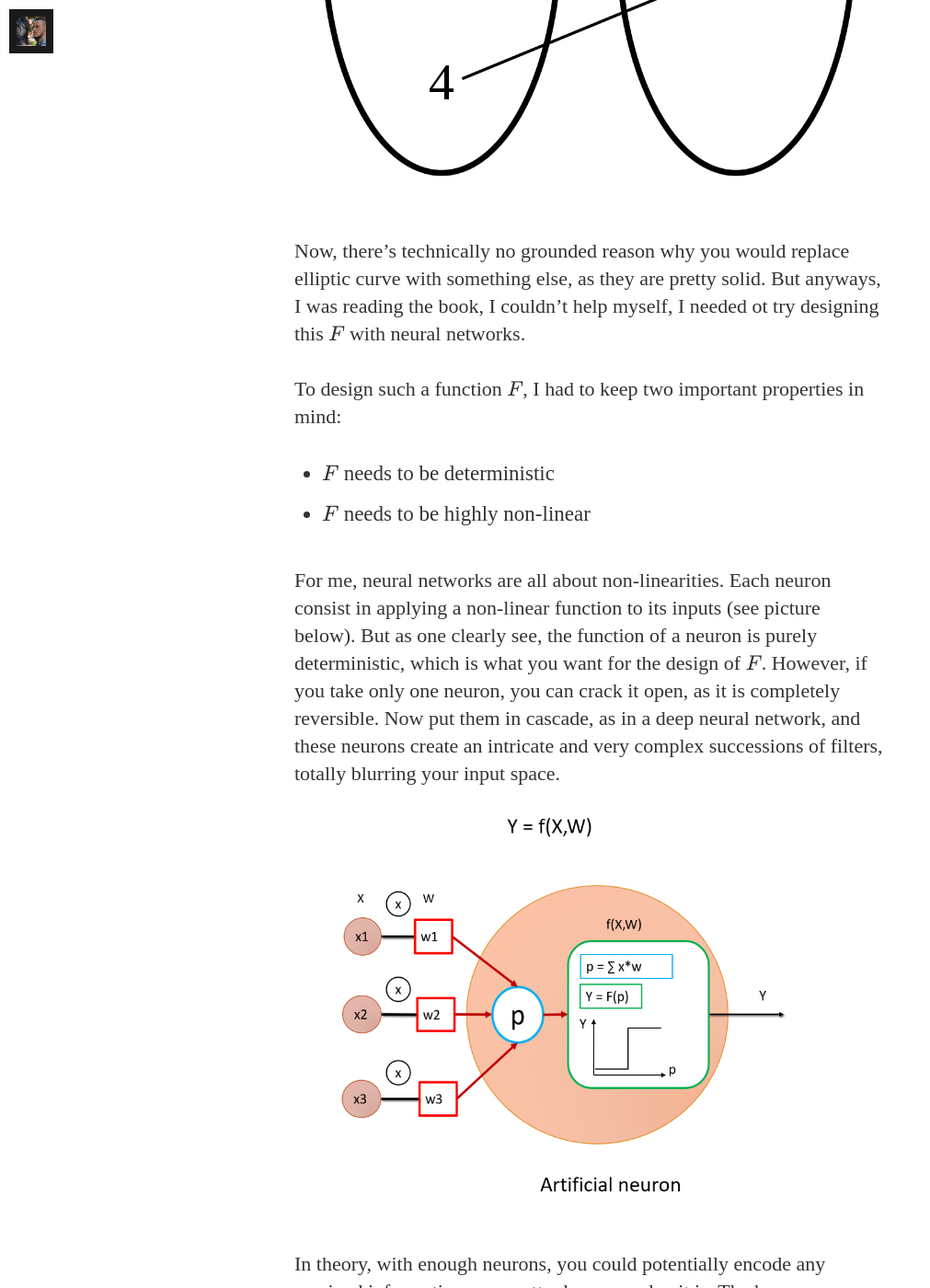
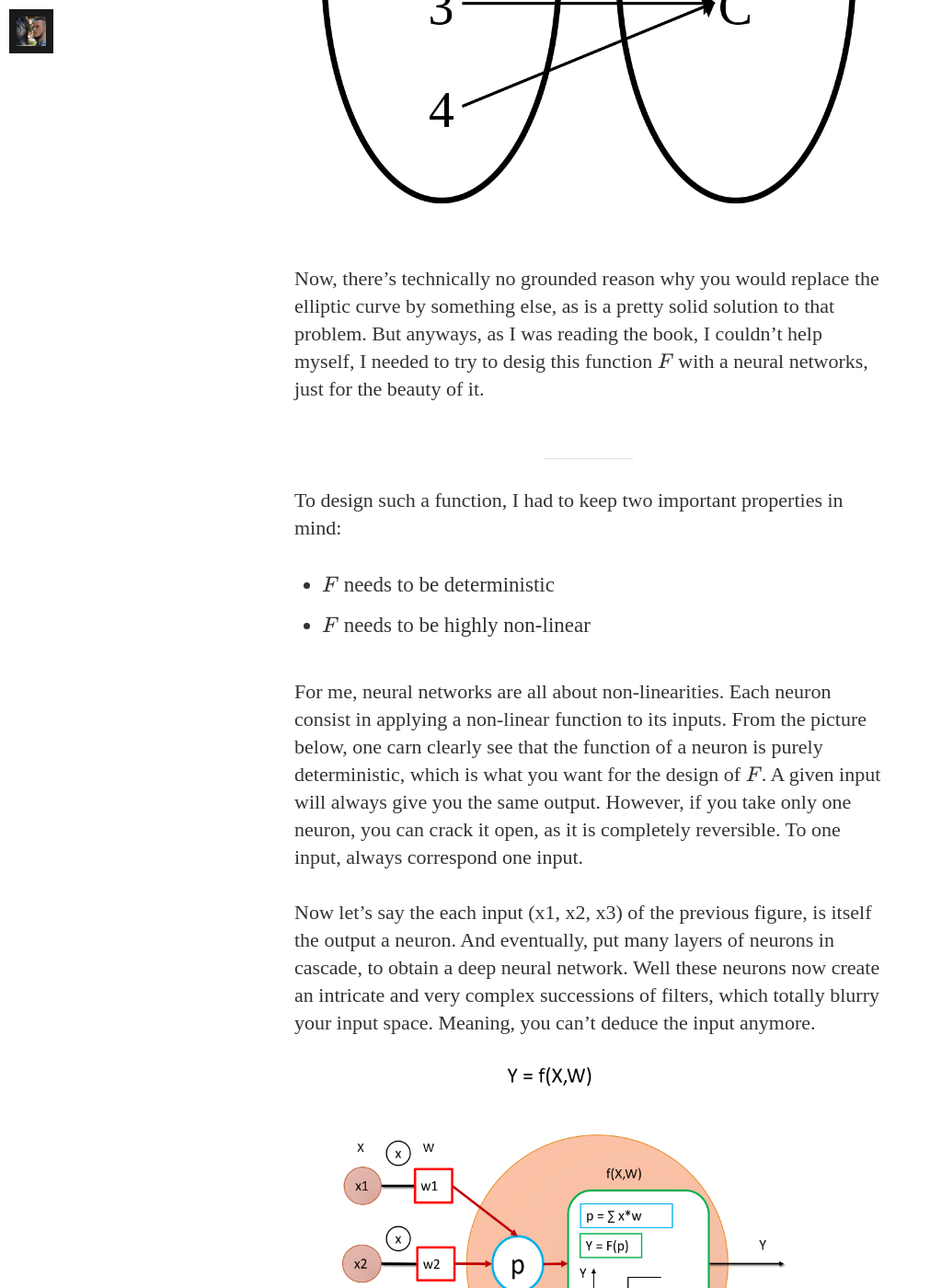
Before and after one commit to ManuNeuro/EmmanuelCalvet, a Jekyll site: the page built from _posts/2022-09-01-whitepaper-p1.md, in a window 1280 px wide and 1400 px high, scrolled down 2011 px. Shown: the whole window at 92% size, without its empty margins (0-1011 px from the left). Built offline with Jekyll 4.4.1, drawn with Linux system fonts in a browser that asks for light colours; nearby versions of some CDN libraries; some web fonts are replaced; formulas are drawn with MathJax 3; comment, search, counter and statistics services are not loaded; some of the changed text lies outside the part shown.

Commit message:
Update 2022-09-01-whitepaper-p1.md

```diff
--- a/_posts/2022-09-01-whitepaper-p1.md
+++ b/_posts/2022-09-01-whitepaper-p1.md
@@ -24,17 +24,21 @@
 
 $$F^{-1}(public\_key) \neq private\_key$$
 
-This is because it is a non-injective, surjective function, wich means that the function in not inversible. Put simply, to one public key, might correspond several private keys (see picture below).
+The use of elliptic curves render impossible the task of finding the inverse. This is because it is a non-injective, surjective function. Put simply, it means that to one public key, correspond several private keys (see picture below).
 
 ![Image taken from wikipedia.]({{ '/assets/article_images/2022-09-01-whitepaper-p1/pic1.png' | relative_url }})
 
-Now, there's technically no grounded reason why you would replace elliptic curve with something else, as they are pretty solid. But anyways, I was reading the book, I couldn't help myself, I needed ot try designing this $F$ with neural networks.
+Now, there's technically no grounded reason why you would replace the elliptic curve by something else, as is a pretty solid solution to that problem. But anyways, as I was reading the book, I couldn't help myself, I needed to try to desig this function $F$ with a neural networks, just for the beauty of it.
 
-To design such a function $F$, I had to keep two important properties in mind:
+***
+
+To design such a function, I had to keep two important properties in mind:
 - $F$ needs to be deterministic
 - $F$ needs to be highly non-linear
 
-For me, neural networks are all about non-linearities. Each neuron consist in applying a non-linear function to its inputs (see picture below). But as one clearly see, the function of a neuron is purely deterministic, which is what you want for the design of $F$. However, if you take only one neuron, you can crack it open, as it is completely reversible. Now put them in cascade, as in a deep neural network, and these neurons create an intricate and very complex successions of filters, totally blurring your input space.
+For me, neural networks are all about non-linearities. Each neuron consist in applying a non-linear function to its inputs. From the picture below, one carn clearly see that the function of a neuron is purely deterministic, which is what you want for the design of $F$. A given input will always give you the same output. However, if you take only one neuron, you can crack it open, as it is completely reversible. To one input, always correspond one input.
+
+Now let's say the each input (x1, x2, x3) of the previous figure, is itself the output a neuron. And eventually, put many layers of neurons in cascade, to obtain a deep neural network. Well these neurons now create an intricate and very complex successions of filters, which totally blurry your input space. Meaning, you can't deduce the input anymore.
 
 ![The artificial neuron is a mathematical simplification of a biological neuron, composed of an activation function f (here we use the step function). The neuron receive a weighted (W) sum of inputs (x), such that it's output is y=f(x, W). Note that the action of the neuron is completely deterministic. Moreover, one neurone alone is also inversible. Image from the author.]({{ '/assets/article_images/2022-09-01-whitepaper-p1/pic2.png' | relative_url }})
 
```
